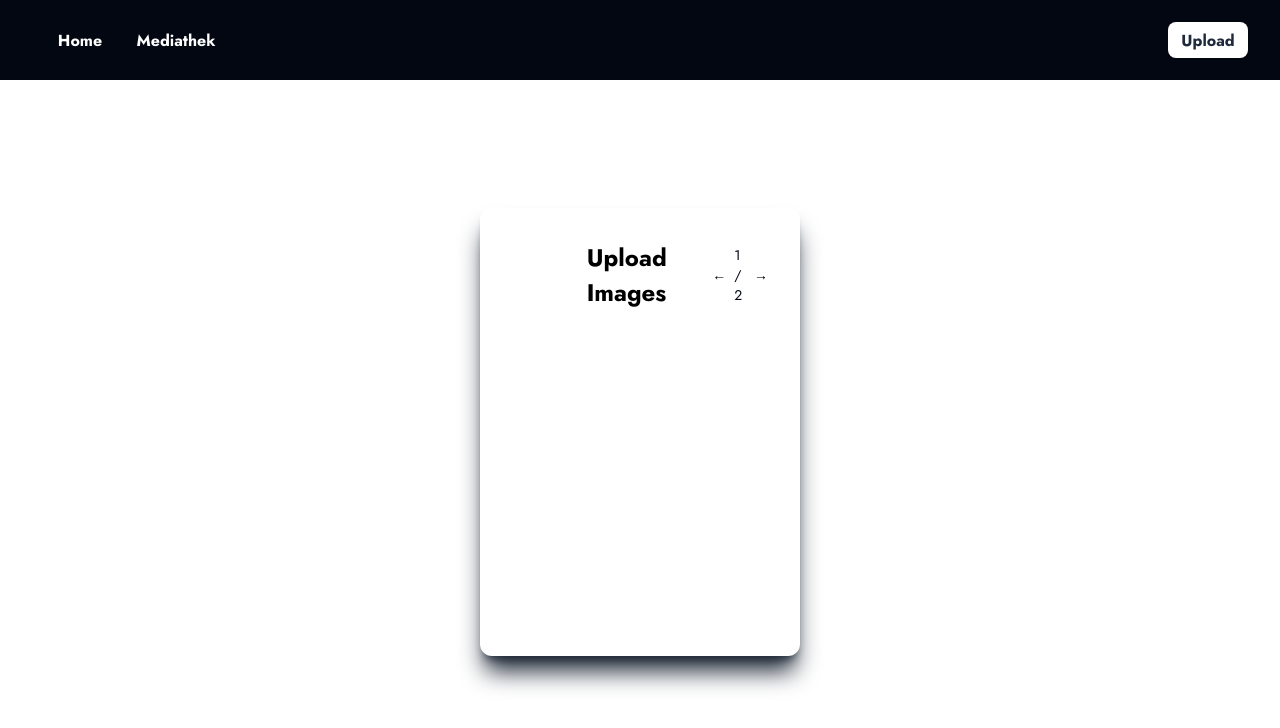
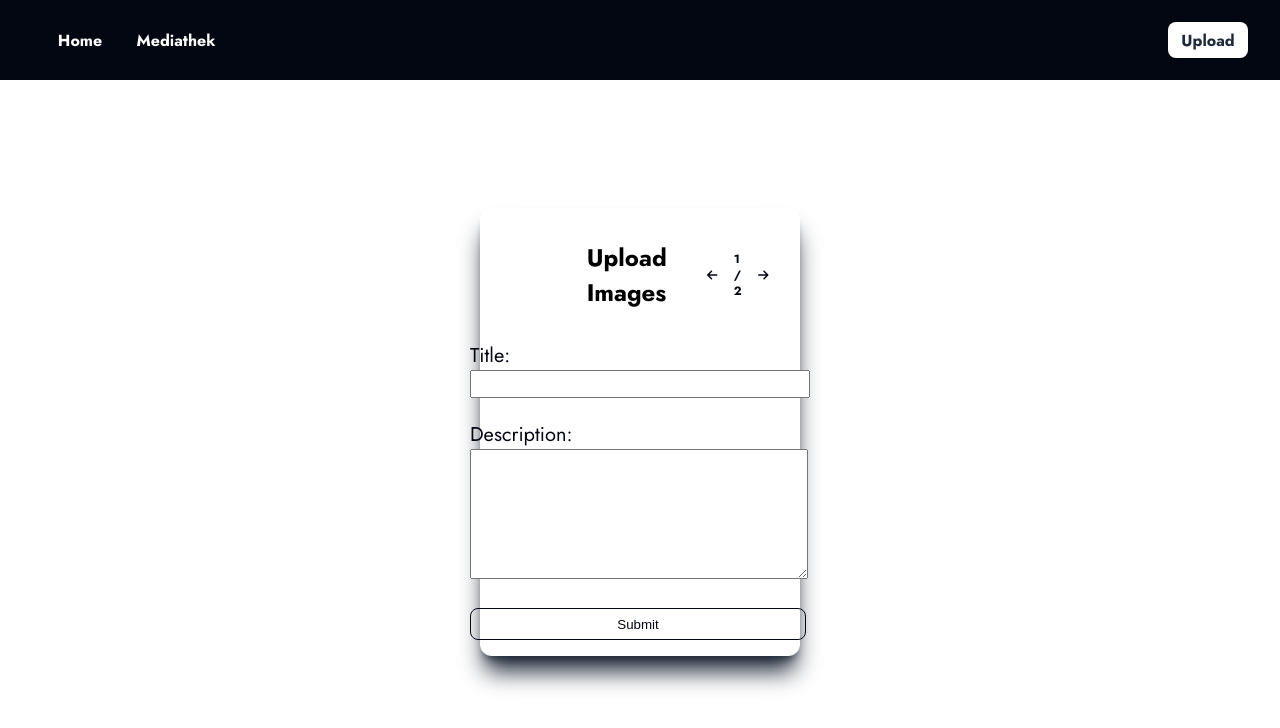
Before and after one commit to FinnPenn/PhotoMedia, a Next.js app: page /upload in a window 1280 px wide. Shown: the top 728 px of the page. Built offline with nearby package versions, Linux system fonts and the light colour scheme.

Commit message:
ui: functionless modal-card design

```diff
--- a/app/globals.css
+++ b/app/globals.css
@@ -15,3 +15,7 @@
     --background-end-rgb: 0, 0, 0;
   }
 }
+
+.w-84 {
+  width: calc(theme(width.2) * 2 + theme(width.80));
+}
--- a/pages/_app.tsx
+++ b/pages/_app.tsx
@@ -1,6 +1,9 @@
 // These styles apply to every route in the application
 import '@/app/globals.css'
 import '@/app/main.css'
+import { config } from '@fortawesome/fontawesome-svg-core'
+import '@fortawesome/fontawesome-svg-core/styles.css'
+config.autoAddCss = false
 
 import type { AppProps } from 'next/app'
 
--- /dev/null
+++ b/pages/components/ModalHeader.tsx
@@ -0,0 +1,23 @@
+
+import React, { useEffect } from 'react';
+// import Image from 'next/image'
+import { FontAwesomeIcon } from '@fortawesome/react-fontawesome';
+import {faArrowLeft, faArrowRight} from '@fortawesome/free-solid-svg-icons';
+
+const ModalHeader: React.FC = () => {
+
+      return (
+            <div className="w-full flex justify-end pb-8">
+                <div className="w-2/3 flex justify-between items-center">
+                <h2 className="text-black pt-0 my-0 flex justify-self-center">Upload Images</h2>
+                <div className="flex justify-center items-center mr-4 text-xs px-2 h-7 space-x-2 text-dark">
+                    <FontAwesomeIcon className="px-2" icon={faArrowLeft} />
+                    <p className="font-bold ">1 / 2</p>
+                    <FontAwesomeIcon className="px-2" icon={faArrowRight} />
+                </div>
+                </div>
+            </div>
+    );
+};
+
+export default ModalHeader;
--- a/pages/layout/Navbar.tsx
+++ b/pages/layout/Navbar.tsx
@@ -4,7 +4,7 @@ import Link from 'next/link'
 const Upload: React.FC = () => {
 
     return (
-        <div className="bg-[#030712] relative z-50 text-white top-0 py-5 px-8">
+        <div className="bg-dark relative z-50 text-white top-0 py-5 px-8">
             <div className="flex justify-between items-center">
                 <div className="flex justify-start">
                     <div id="Home" className="justify-self-start h-10 w-24 flex justify-center items-center font-bold">
--- a/pages/upload.tsx
+++ b/pages/upload.tsx
@@ -1,12 +1,17 @@
 import React from "react";
 import Navbar from "@/pages/layout/Navbar";
+// import { FontAwesomeIcon } from '@fortawesome/react-fontawesome';
+// import {faArrowLeft, faArrowRight} from '@fortawesome/free-solid-svg-icons';
+import ModalHeader from "./components/ModalHeader";
+
 
 const Upload: React.FC = () => { return (
     <div>
         <Navbar/>
         <div className="flex justify-center items-center pt-32">
             <div className="w-1/4 h-96 rounded-xl shadow-xl shadow-gray-800 bg-white flex flex-col items-center py-8">
-                {/* <h2 className="text-black pt-0 pb-4 my-0">Upload Images</h2> */}
+            <ModalHeader/>
+
                 {/* <div className="flex justify-center items-center flex-col border-2 border-black border-dashed w-3/4 aspect-square ">
                     <div className="px-10 cursor-pointer">
                     <p className="px-10 text-slate-800 text-md">Bilddatein in die makierte Fläche ziehen</p>
@@ -29,16 +34,29 @@ const Upload: React.FC = () => { return (
 
                     </div>
                 </div> */}
-            <div className="w-full flex justify-end">
-                <div className="w-2/3 flex justify-between">
-                <h2 className="text-black pt-0 my-0 flex justify-self-center">Upload Images</h2>
-                <div className="flex justify-center items-center mr-8 text-sm space-x-2">
-                    <div className="">←</div>
-                    <p>1 / 2</p>
-                    <div className="">→</div>
+                <div id="formwrapper" className="flex justify-center items-center w-full h-full">
+                    <form action="process_form.php" method="post" encType="multipart/form-data">
+                        <div id="formpage-1" className="hidden flex-col items-center space-y-4">
+                            <div className="border-2 border-black border-dashed w-96 h-64 flex justify-center items-center flex-col space-y-10">
+                                <p className="px-10 text-slate-800 text-md">Bilddatein in die makierte Fläche ziehen</p>
+                                <label className="cursor-pointer text-blue-600 text-lg hover:underline hover:decoration-blue-600" htmlFor="file">oder hier klicken</label><br/>
+                                <input accept="image/x-png,image/gif,image/jpeg" name="file" id="file" type="file" hidden />
+                            </div>
+                            <div className="w-80 h-8 border border-solid border-dark text-dark rounded-lg flex justify-center items-center">Weiter</div>
+                        </div>
+                        <div id="formpage-2">
+                            <label className="text-xl" htmlFor="title">Title:</label><br />
+                            <input className="w-80 h-6 px-2" type="text" name="title" id="title" required />
+                            <br /><br />
+
+                            <label className="text-xl" htmlFor="description">Description:</label><br />
+                            <textarea className="w-80 h-32 px-2" name="description" id="description" required />
+                            <br /><br />
+
+                            <input className="w-84 h-8 bg-transparent border border-solid border-dark text-dark rounded-lg flex justify-center items-center" type="submit" value="Submit" />
+                        </div>
+                    </form>
                 </div>
-                </div>
-            </div>
 
 
             </div>
--- a/tailwind.config.ts
+++ b/tailwind.config.ts
@@ -13,6 +13,9 @@ const config: Config = {
           'gradient-conic':
             'conic-gradient(from 180deg at 50% 50%, var(--tw-gradient-stops))',
       },
+      colors: {
+        'dark': '#030712',
+      },
     },
   },
   plugins: [],
```
Also changed, not shown: package.json (+10 -5 lines), 1 other file (tests, documents, lock files or other folders).
